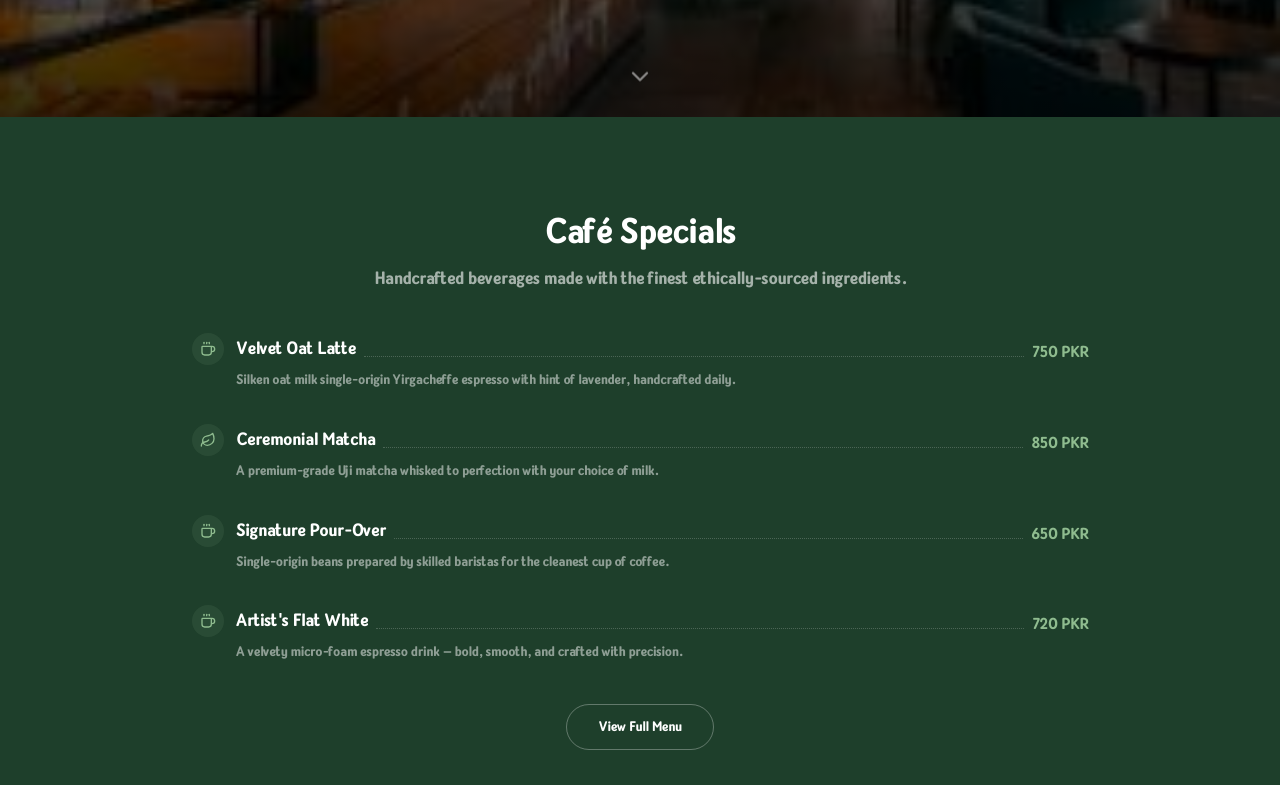
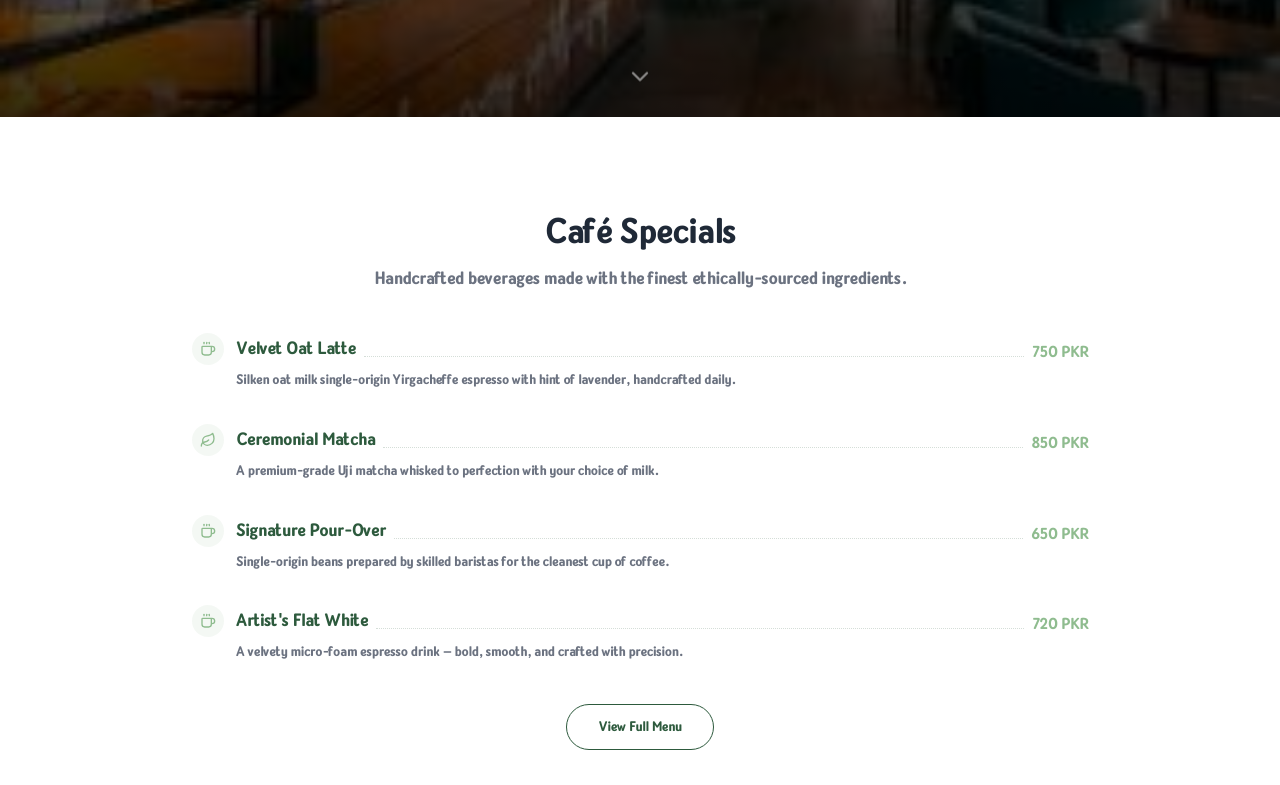
Before and after one commit to zoonfeedback-lab/cactus-coffee, a Next.js app: page / in a window 1280 px wide. Shown: the part 535-1320 px from the top of the page. Built offline with nearby package versions, Linux system fonts and the light colour scheme.

Commit message:
The main menu link updated on home page

```diff
--- a/src/components/sections/CafeSpecials.tsx
+++ b/src/components/sections/CafeSpecials.tsx
@@ -8,7 +8,7 @@ import { menuItems } from '@/lib/data';
 export default function CafeSpecials() {
     return (
         <section
-            className="bg-primary-dark py-16 sm:py-24"
+            className="bg-surface py-16 sm:py-24"
             aria-labelledby="cafe-specials-heading"
         >
             <Container>
@@ -18,7 +18,6 @@ export default function CafeSpecials() {
                         title="Café Specials"
                         subtitle="Handcrafted beverages made with the finest ethically-sourced ingredients."
                         align="center"
-                        className="[&_h2]:text-white [&_p]:text-white/60"
                     />
                 </AnimateOnScroll>
 
@@ -35,8 +34,8 @@ export default function CafeSpecials() {
                 <AnimateOnScroll animation="fade-up" delay={500}>
                     <div className="mt-10 text-center">
                         <Link
-                            href="/cafe"
-                            className="relative inline-block overflow-hidden rounded-full border border-white/30 px-8 py-3 text-sm font-semibold text-white transition-all duration-500 before:absolute before:inset-0 before:-translate-x-full before:bg-[#A8C5A0] before:transition-transform before:duration-500 hover:text-white hover:before:translate-x-0"
+                            href="/coffee#menu"
+                            className="relative inline-block overflow-hidden rounded-full border border-primary px-8 py-3 text-sm font-semibold text-primary transition-all duration-500 before:absolute before:inset-0 before:-translate-x-full before:bg-[#A8C5A0] before:transition-transform before:duration-500 hover:text-white hover:before:translate-x-0"
                         >
                             <span className="relative z-10">View Full Menu</span>
                         </Link>
--- a/src/components/sections/PopularPlants.tsx
+++ b/src/components/sections/PopularPlants.tsx
@@ -7,7 +7,7 @@ import { plants } from '@/lib/data';
 
 export default function PopularPlants() {
     return (
-        <section className="py-16 sm:py-24" aria-labelledby="popular-plants-heading">
+        <section className="bg-primary-dark py-16 sm:py-24" aria-labelledby="popular-plants-heading">
             <Container>
                 {/* Centered heading + subtitle */}
                 <AnimateOnScroll animation="fade-up">
@@ -15,6 +15,7 @@ export default function PopularPlants() {
                         title="Popular Plants"
                         subtitle="Bring nature home with our curated selection of indoor plants, carefully sourced and nurtured."
                         align="center"
+                        className="[&_h2]:text-white [&_p]:text-white/60"
                     />
                 </AnimateOnScroll>
 
@@ -32,7 +33,7 @@ export default function PopularPlants() {
                     <div className="mt-10 text-center">
                         <Link
                             href="/plants"
-                            className="relative inline-block overflow-hidden rounded-full border border-primary px-8 py-3 text-sm font-semibold text-primary transition-all duration-500 before:absolute before:inset-0 before:-translate-x-full before:bg-[#A8C5A0] before:transition-transform before:duration-500 hover:text-white hover:before:translate-x-0"
+                            className="relative inline-block overflow-hidden rounded-full border border-white/30 px-8 py-3 text-sm font-semibold text-white transition-all duration-500 before:absolute before:inset-0 before:-translate-x-full before:bg-[#A8C5A0] before:transition-transform before:duration-500 hover:text-white hover:before:translate-x-0"
                         >
                             <span className="relative z-10">View All Plants</span>
                         </Link>
--- a/src/components/ui/MenuItem.tsx
+++ b/src/components/ui/MenuItem.tsx
@@ -21,13 +21,13 @@ export default function MenuItem({ item }: MenuItemProps) {
                     <div className="flex h-8 w-8 shrink-0 items-center justify-center rounded-full bg-accent/10 text-accent transition-colors group-hover:bg-accent/20">
                         <Icon className="h-4 w-4" />
                     </div>
-                    <h3 className="font-heading text-lg font-semibold text-white">
+                    <h3 className="font-heading text-lg font-semibold text-primary">
                         {item.name}
                     </h3>
                 </div>
 
                 {/* Dotted Leader */}
-                <div className="min-w-[20px] flex-1 border-b border-dotted border-white/20 mb-1.5" />
+                <div className="min-w-[20px] flex-1 border-b border-dotted border-primary/20 mb-1.5" />
 
                 {/* Price */}
                 <div className="font-heading font-bold text-accent whitespace-nowrap">
@@ -36,7 +36,7 @@ export default function MenuItem({ item }: MenuItemProps) {
             </div>
 
             {/* Description */}
-            <p className="pl-11 pr-4 text-sm leading-relaxed text-white/50 transition-colors group-hover:text-white/70">
+            <p className="pl-11 pr-4 text-sm leading-relaxed text-text-light transition-colors group-hover:text-text-main">
                 {item.description}
             </p>
         </article>
```
